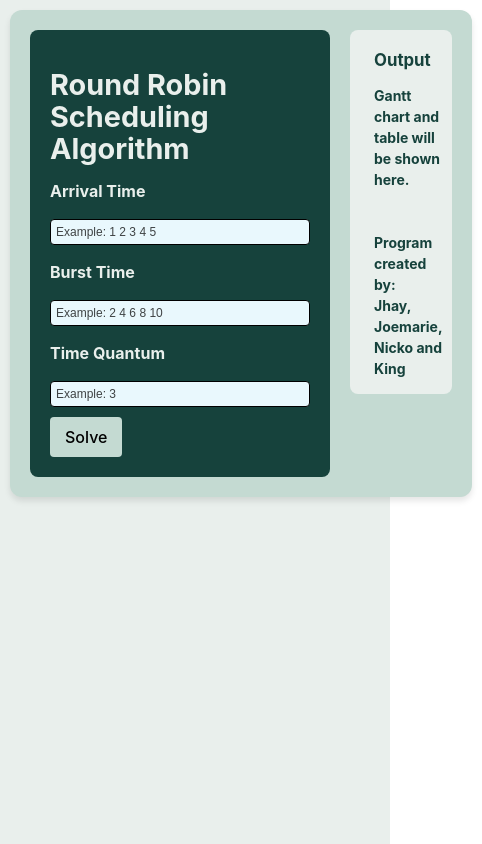
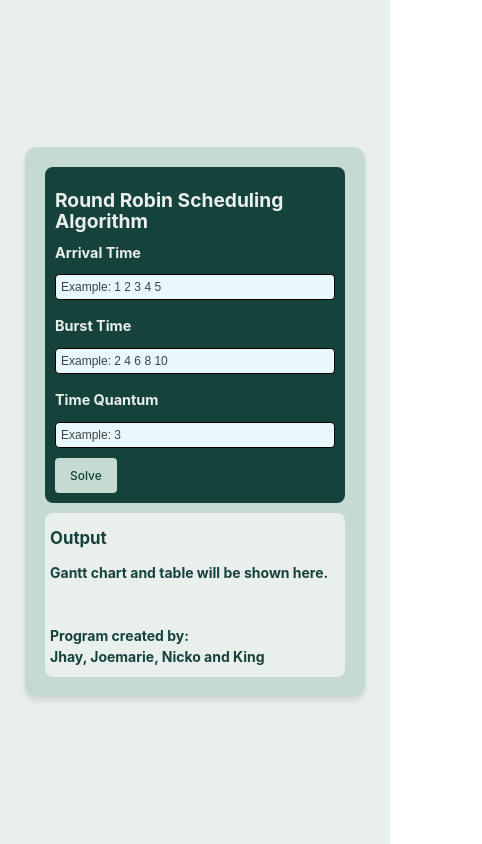
Before and after one commit to jLordy/round-robin, a React (Vite) app: page / in a window 390 px wide. Shown: the whole page, 482 px wide, since content can reach past the window. Built offline with nearby package versions, Linux system fonts and the light colour scheme.

Commit message:
Add files via upload

```diff
--- a/package.json
+++ b/package.json
@@ -10,9 +10,10 @@
     "preview": "vite preview"
   },
   "dependencies": {
+    "react": "^18.3.1",
+    "react-dom": "^18.3.1",
     "styled-components": "^6.1.13",
-    "react": "^18.3.1",
-    "react-dom": "^18.3.1"
+    "sweetalert2": "^11.14.4"
   },
   "devDependencies": {
     "@eslint/js": "^9.9.0",
--- a/src/App.css
+++ b/src/App.css
@@ -1,25 +1,19 @@
 * {
     box-sizing: border-box;
-  }
-
+}
 
 body {
     background-color: rgb(233, 239, 236);
+    display: flex;
+    justify-content: center;
+    align-items: center;
+    height: 100vh; /* Full height for centering */
+    margin: 0; /* Remove default margin */
 }
 
-.parent-container {
+.component-container {
     display: flex;
-    justify-content: flex-start;
-    align-items: flex-start;
-    min-height: 100vh;
-    width: 100%;
-    padding: 10px;
-    overflow-x: auto;
-  }
-
-  .component-container {
-    display: flex;
-    flex-direction: row;
+    flex-direction: row; /* Default to row on larger screens */
     justify-content: flex-start;
     align-items: flex-start;
     background-color: rgb(196, 218, 210);
@@ -28,4 +22,17 @@ body {
     border-radius: 12px;
     padding: 20px;
     box-shadow: 0 4px 6px rgba(0, 0, 0, 0.1);
-  }
+
+}
+
+
+@media (max-width: 600px) {
+    .component-container {
+        flex-direction: column; /* Stack items vertically on small screens */
+        justify-content: center;
+        align-items: center;
+        padding: 20px;
+        gap: 10px;
+        overflow: scroll;
+    }
+}
--- a/src/App.jsx
+++ b/src/App.jsx
@@ -3,6 +3,8 @@ import InputComponent from "./InputComponent.jsx";
 import OutputComponent from "./OutputComponent.jsx";
 import './App.css';
 import rr from './rr'; // Ensure rr is correctly imported
+
+
 
 function App() {
   const [arrivalTime, setArrivalTime] = useState([]);
@@ -34,7 +36,7 @@ function App() {
   };
 
   return (
-    <div className="parent-container">
+
       <div className="component-container">
         <InputComponent
           setArrivalTime={setArrivalTime}
@@ -49,7 +51,6 @@ function App() {
           burstTime={burstTime}      // Pass burstTime to OutputComponent
         />
       </div>
-    </div>
   );
 }
 
--- a/src/InputComponent.css
+++ b/src/InputComponent.css
@@ -1,29 +1,35 @@
-body{
+body {
   display: flex;
+  justify-content: center;
+  align-items: center;
+  min-height: 100vh;
+  margin: 0;
+  background-color: rgb(233, 239, 236); /* Background color */
+}
 
-}
 .input-container {
-  flex: 0 0 300px;
+  flex: 0 0 100%; /* Full width on small screens */
+  max-width: 300px; /* Limit max width */
   display: flex;
-  flex-direction: column;
+  flex-direction: column; /* Stack items vertically */
   justify-content: center;
+  align-items: center;
   padding: 20px;
   background-color: rgb(22, 66, 60);
   border-radius: 8px;
   color: rgb(233, 239, 236);
-  width: 300px;
 }
 
 .input-container h1 {
-  font-size: 1.8rem; /* Adjust this value as needed */
-  margin-bottom: 15px;
-  color: rgb(233, 239, 236); /* This keeps the light text color */
+  font-size: 1.5rem; /* Adjusted for smaller screens */
+  margin-bottom: 10px;
+  color: rgb(233, 239, 236);
 }
 
 .input-container h2 {
   font-size: 1.0rem;
   color: rgb(233, 239, 236);
-  margin-bottom: 15px;
+  margin-bottom: 10px;
 }
 
 .input-container input {
@@ -33,72 +39,96 @@ body{
   padding: 6px;
   margin-bottom: 10px;
   border-radius: 3px;
+  font-size: 14px; /* Adjusted font size */
 }
 
 .input-container button {
   background-color: rgb(196, 218, 210);
-  color: rgb(233, 239, 236);
+  color: rgb(22, 66, 60);
   border: none;
   padding: 10px 15px;
   border-radius: 4px;
   cursor: pointer;
   transition: background-color 0.3s;
-  color: black;
+  font-size: 14px; /* Adjusted font size */
 }
 
 .input-container button:hover {
-  background-color: rgb(33, 99, 90);
+  background-color: rgb(226, 226, 226);
 }
 
-
-
 .form-container {
-    width: 300px; /* Reduce the width of the form */
+  width: 100%;
+  max-width: 300px;
   margin: 0 auto;
-    font-size: 14px; /* Reduce the font size */
+  font-size: 14px;
   background-color: rgb(22, 66, 60);
-    box-shadow: 5px;
   padding: 24px;
   border-radius: 8px;
   display: flex;
   flex-direction: column;
-    margin: 20px;
   height: fit-content;
 }
 
 h1 {
   text-align: center;
-    font-size: 18px; /* Smaller font for the heading */
-    margin-bottom: 10px; /* Reduce margin for heading */
+  font-size: 16px;
+  margin-bottom: 10px;
   color: rgb(255, 255, 255);
 }
 
 h2 {
-    font-size: 14px; /* Smaller font for subheadings */
-    margin: 5px 0; /* Reduce margin for subheadings */
+  font-size: 14px;
+  margin: 5px 0;
   color: rgba(255, 255, 255, 0.906);
 }
 
 input[type="text"], input[type="number"] {
   width: 100%;
-    padding: 5px; /* Smaller padding inside input */
-    margin-bottom: 10px; /* Reduce margin between inputs */
+  padding: 5px;
+  margin-bottom: 10px;
   border: 1px solid #000000;
   border-radius: 4px;
-    font-size: 12px; /* Smaller text inside input */
+  font-size: 12px;
   background-color: #e9f8fd;
   color: rgb(0, 0, 0);
 }
-  ::placeholder{
+
+::placeholder {
   color: rgba(0, 0, 0, 0.735);
 }
 
 input[type="text"], input[type="number"]:focus {
   outline: none;
-    border-color: #000000; /* Change border color on focus */
+  border-color: #000000;
 }
-  button{
+
+button {
   color: black;
-    background-color: rgb(136, 187, 255) ;
+  background-color: rgb(136, 187, 255);
   align-self: flex-end;
 }
+
+/* Media query for smaller screens */
+@media (max-width: 600px) {
+  .input-container, .form-container {
+    width: 100%;
+    padding: 10px;
+  }
+
+  .input-container h1, .form-container h1 {
+    font-size: 1.2rem;
+  }
+
+  .input-container h2, .form-container h2 {
+    font-size: 0.9rem;
+  }
+
+  .input-container input, .form-container input {
+    font-size: 12px;
+  }
+
+  .input-container button, .form-container button {
+    font-size: 12px;
+  }
+}
--- a/src/InputComponent.jsx
+++ b/src/InputComponent.jsx
@@ -1,3 +1,4 @@
+import Swal from 'sweetalert2';
 import './InputComponent.css';
 import { useState, useRef, useEffect } from 'react';
 
@@ -25,23 +26,41 @@ function InputComponent(props) {
 
         // Input validation
         if (burstTimeArr.includes(0)) {
-            console.log('0 burst time is invalid');
+            Swal.fire({
+                icon: "error",
+                title: "Oops...",
+                text: "0 burst time is not allowed",
+              });;
             return;
         } else if (arrivalTimeArr.length !== burstTimeArr.length) {
-            console.log('Number of the arrival times and burst times do not match');
+            Swal.fire({
+                icon: "error",
+                title: "Oops...",
+                text: "The number of arrival time and burst time does not match",
+              });;
             return;
-        } else if (
+        }else if (
             arrivalTimeArr.includes(NaN) ||
             burstTimeArr.includes(NaN) ||
             (isNaN(timeQuantumInt))
         ) {
-            console.log('Please enter only integers');
+            Swal.fire({
+                icon: "error",
+                title: "Oops...",
+                text: "Please complete the input values",
+              });;
+
             return;
         } else if (
             arrivalTimeArr.some((t) => t < 0) ||
             burstTimeArr.some((t) => t < 0)
         ) {
-            console.log('Negative numbers are invalid');
+            Swal.fire({
+                icon: "error",
+                title: "Oops...",
+                text: "Negative numbers are invalid",
+              });;
+
             return;
         }
 
--- a/src/OutputComponent.css
+++ b/src/OutputComponent.css
@@ -1,93 +1,113 @@
 .output-container {
-  flex: 1;
-  flex-grow: 1;
+  flex-grow: 1; /* Allow it to grow */
   font-size: 14px;
   background-color: rgb(233, 239, 236);
-  padding: 10px 10px 10px 24px;
+  padding: 10px;
   border-radius: 8px;
   display: flex;
-  flex-direction: column;
+  flex-direction: column; /* Stack items vertically */
   color: rgb(22, 66, 60);
   width: 100%;
-  max-width: 1200px;
+  max-width: 1200px; /* Limit max width */
+  margin: 0 auto; /* Center the container */
+  overflow-x: auto;
 }
 
 .output-container h1, .output-container h2 {
   color: rgb(22, 66, 60);
+  text-align: left; /* Keep heading left-aligned */
 }
-
-
 
 .gantt-chart-wrapper {
   width: 100%;
-  padding: 10px 10px 10px 10px;
+  padding: 10px;
 }
-
 
 table {
   width: 100%;
   border-collapse: separate;
   border-spacing: 0;
   margin-top: 20px;
-  background-color: rgb(233, 239, 236); /* Lightest color for table background */
-  border: 2px solid rgb(22, 66, 60); /* Darkest color for table border */
-  border-radius: 8px; /* Optional: if you want rounded corners */
-  overflow: hidden; /* Ensures the border-radius is applied correctly */
+  background-color: rgb(233, 239, 236);
+  border: 2px solid rgb(22, 66, 60);
+  border-radius: 8px;
+  overflow: auto;
 }
 
 th, td {
   padding: 10px;
-  border: 1px solid rgb(22, 66, 60); /* Dark border for cells */
+  border: 1px solid rgb(22, 66, 60);
+  text-align: left;
+  font-size: 14px; /* Keep text size readable */
 }
 
 tr:nth-child(even) {
-  background-color: rgb(233, 239, 236); /* Lightest color for even rows */
+  background-color: rgb(233, 239, 236);
 }
 
 tr:nth-child(odd) {
-  background-color: rgb(196, 218, 210); /* Light green for odd rows */
+  background-color: rgb(196, 218, 210);
 }
 
 th {
-  background-color: rgb(22, 66, 60); /* Darkest color for header background */
-  color: rgb(233, 239, 236); /* Lightest color for header text */
+  background-color: rgb(22, 66, 60);
+  color: rgb(233, 239, 236);
   padding: 10px;
   text-align: left;
-  border-bottom: 2px solid rgb(22, 66, 60); /* Darkest color for bottom border of header */
+  border-bottom: 2px solid rgb(22, 66, 60);
   font-weight: bold;
 }
 
 td {
-  background-color: rgb(196, 218, 210); /* Light color for cell background */
-  color: rgb(22, 66, 60); /* Darkest color for cell text */
+  background-color: rgb(196, 218, 210);
+  color: rgb(22, 66, 60);
   padding: 8px;
-  border-bottom: 1px solid rgb(22, 66, 60); /* Darkest color for cell bottom border */
-  border-right: 1px solid rgb(22, 66, 60); /* Darkest color for cell right border */
+  border-bottom: 1px solid rgb(22, 66, 60);
+  border-right: 1px solid rgb(22, 66, 60);
 }
 
 td:last-child {
-  border-right: none; /* Remove right border from last cell in each row */
+  border-right: none;
 }
 
 tr:last-child td {
-  border-bottom: none; /* Remove bottom border from cells in the last row */
+  border-bottom: none;
 }
 
-/* Alternating row colors for better readability */
 tr:nth-child(even) td {
-  background-color: rgb(233, 239, 236); /* Lightest color for even rows */
+  background-color: rgb(233, 239, 236);
 }
 
-/* Hover effect for rows */
 tr:hover td {
-  background-color: rgb(106, 156, 137); /* Medium color for hover */
-  color: rgb(233, 239, 236); /* Lightest color for text on hover */
+  background-color: rgb(106, 156, 137);
+  color: rgb(233, 239, 236);
 }
 
-  p{
-    color: black;
+p {
+  color: black;
+}
+
+h1 {
+  text-align: left;
+}
+
+/* Responsive adjustments */
+@media (max-width: 600px) {
+  .output-container {
+    padding: 5px; /* Reduce padding on smaller screens */
+    min-width: 50px;
   }
 
-  h1{
-    text-align: left;
+  table, th, td {
+    font-size: 12px; /* Slightly smaller font size for mobile */
+    padding: 6px; /* Less padding to fit narrow screens */
   }
+
+  th, td {
+    text-align: center; /* Center text for smaller screens */
+  }
+
+  .gantt-chart-wrapper {
+    padding: 15px;
+  }
+}
--- a/src/index.css
+++ b/src/index.css
@@ -2,15 +2,14 @@
   font-family: Inter, system-ui, Avenir, Helvetica, Arial, sans-serif;
   line-height: 1.5;
   font-weight: 400;
-
   color-scheme: light dark;
   color: rgba(255, 255, 255, 0.87);
   background-color: #E9F1FA;
-
   font-synthesis: none;
   text-rendering: optimizeLegibility;
   -webkit-font-smoothing: antialiased;
   -moz-osx-font-smoothing: grayscale;
+
 }
 
 a {
```
Also changed, not shown: src/Table.jsx (+29 -8 lines). Lines whose indentation alone changed are shown as unchanged.
